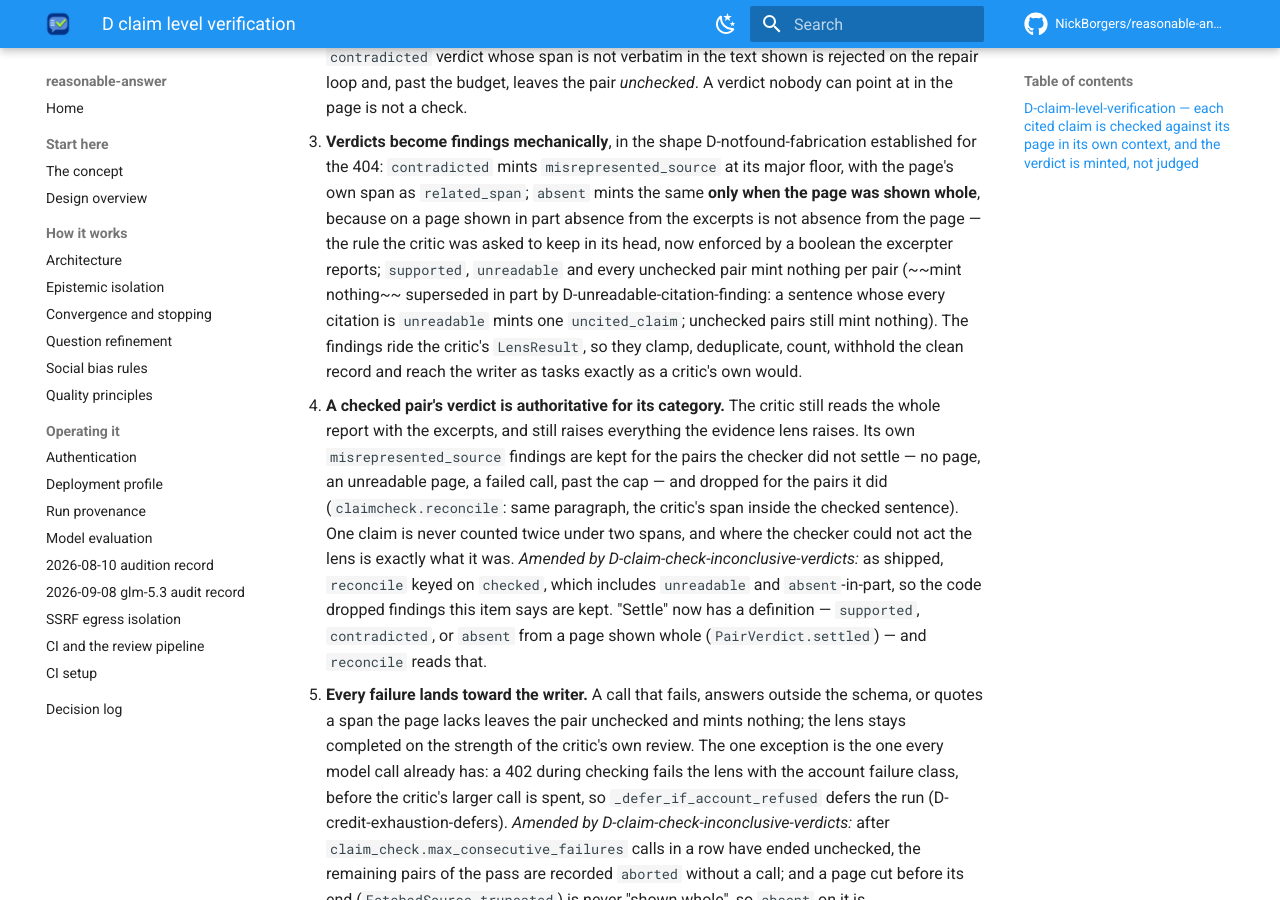
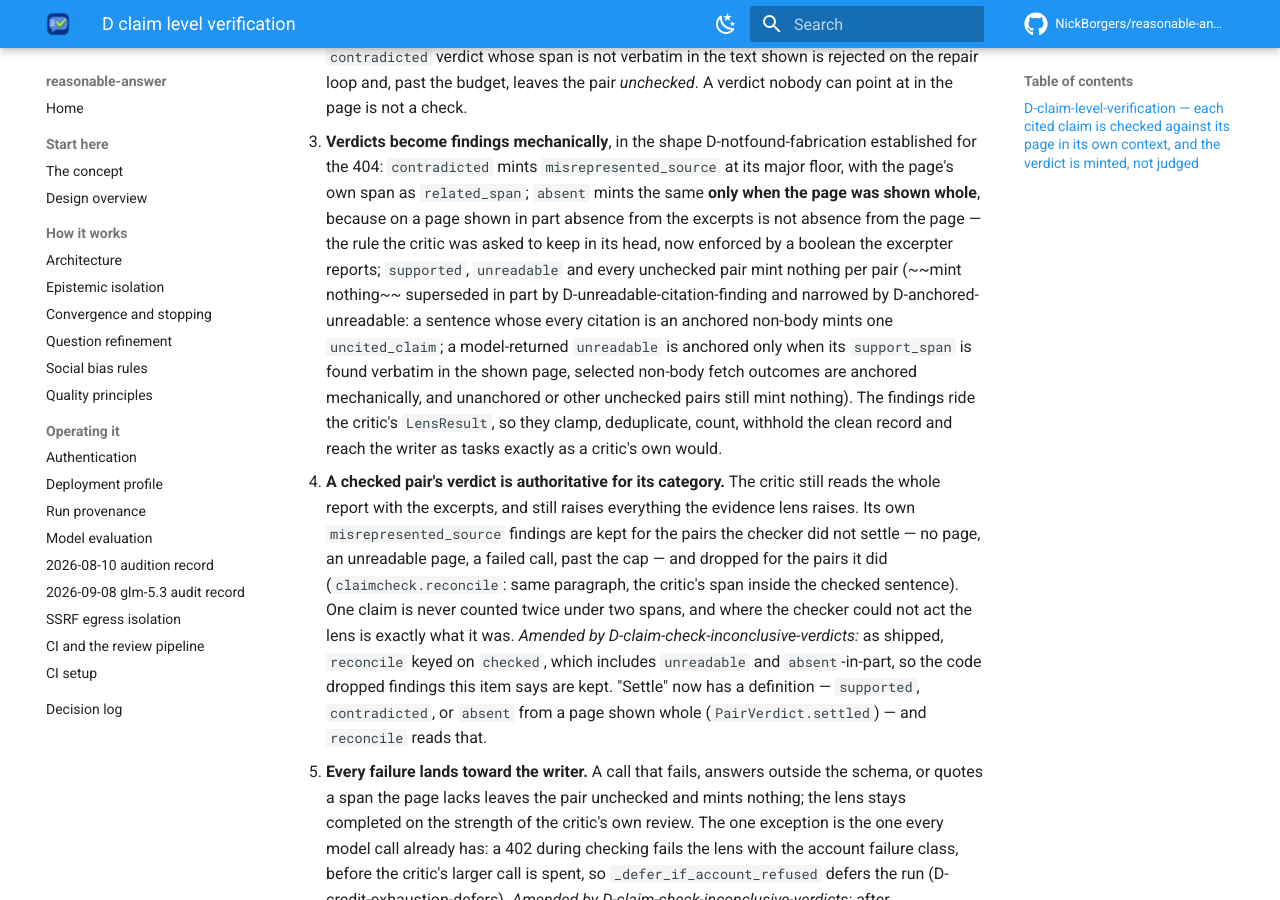
Before and after one commit to NickBorgers/reasonable-answer, an MkDocs documentation site: the page built from docs/decisions/D-claim-level-verification.md, in a window 1280 px wide and 900 px high, scrolled down 1274 px. Built offline with MkDocs 1.6.1 and Material for MkDocs 9.7.7, drawn with Linux system fonts in a browser that asks for light colours; comment, search, counter and statistics services are not loaded.

Commit message:
fix: address reviewer findings (cycle 1, cold)
Addressed both documentation blockers. Active claim-check docs now describe span and mechanical fetch anchoring, while unanchored unreadable verdicts mint nothing. Runtime rationale no longer asserts that a fetched response is not the work, and the existing isolation regression test now rejects that phrase. Full offline suite and Ruff pass.

Addressed:
  - docs/docs-claim-check-semantics-1
  - docs/docs-anchored-rationale-drift-1

```diff
--- a/docs/decisions/D-claim-level-verification.md
+++ b/docs/decisions/D-claim-level-verification.md
@@ -47,10 +47,12 @@ in its own context.
    page shown in part absence from the excerpts is not absence from the page — the rule the critic
    was asked to keep in its head, now enforced by a boolean the excerpter reports; `supported`,
    `unreadable` and every unchecked pair mint nothing per pair (~~mint nothing~~ superseded in part by
-   D-unreadable-citation-finding: a sentence whose every citation is `unreadable` mints one
-   `uncited_claim`; unchecked pairs still mint nothing). The findings ride the critic's `LensResult`,
-   so they clamp, deduplicate, count, withhold the clean record and reach the writer as tasks exactly
-   as a critic's own would.
+   D-unreadable-citation-finding and narrowed by D-anchored-unreadable: a sentence whose every citation
+   is an anchored non-body mints one `uncited_claim`; a model-returned `unreadable` is anchored only
+   when its `support_span` is found verbatim in the shown page, selected non-body fetch outcomes are
+   anchored mechanically, and unanchored or other unchecked pairs still mint nothing). The findings
+   ride the critic's `LensResult`, so they clamp, deduplicate, count, withhold the clean record and
+   reach the writer as tasks exactly as a critic's own would.
 4. **A checked pair's verdict is authoritative for its category.** The critic still reads the whole
    report with the excerpts, and still raises everything the evidence lens raises. Its own
    `misrepresented_source` findings are kept for the pairs the checker did not settle — no page, an
```
Also changed, not shown: docs/architecture.md (+1 -1 lines), 2 other files.
